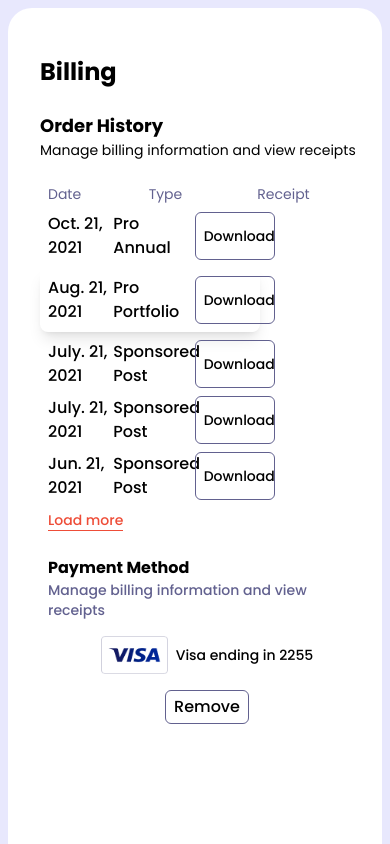
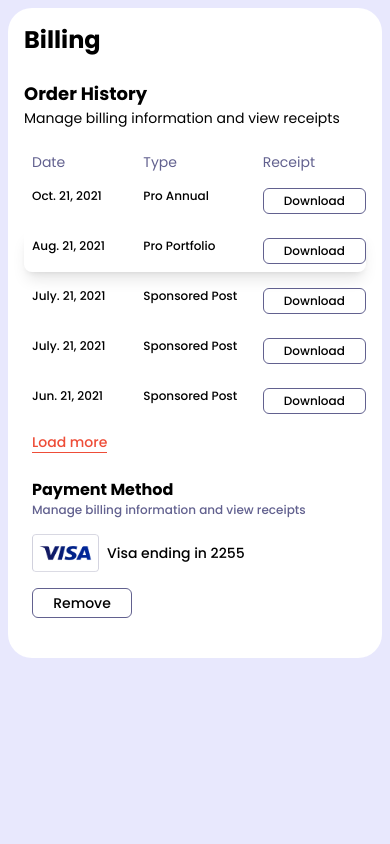
Before and after one commit to john-mc7800/Dashboard, a Next.js app: page / in a window 390 px wide. Shown: the top 844 px of the page. Built offline with nearby package versions, Linux system fonts and the light colour scheme.

Commit message:
completed

```diff
--- a/src/app/page.js
+++ b/src/app/page.js
@@ -7,22 +7,22 @@ export default function Home() {
   return (
     <div className="flex flex-col lg:flex-row items-center">
       {/* Left Side Bar */}
-      <div className="hidden lg:block h-[679px] lg:w-[15vw] w-full bg-orangeColor rounded-3xl z-1 relative lg:left-5"></div>
+      <div className="hidden lg:block h-[740px] lg:w-[15vw] w-full bg-orangeColor rounded-3xl z-1 relative lg:left-5"></div>
 
       {/* Main Grid Layout */}
-      <div className="grid lg:grid-cols-[16vw_1fr_25vw] grid-cols-1 gap-4 lg:h-[610px] w-full lg:w-[89vw] bg-whiteColor rounded-3xl z-2 lg:absolute top-10 lg:left-24">
+      <div className="grid lg:grid-cols-[16vw_1fr_25vw] grid-cols-1 gap-4  lg:h-[680px] w-full lg:w-[89vw] bg-whiteColor rounded-3xl z-2 lg:absolute top-10 lg:left-24 ">
         {/* Leftside Component */}
         <div className="my-10 hidden lg:block">
           <Leftside />
         </div>
 
         {/* Billing Component */}
-        <div className="my-8 lg:ml-12 ml-4">
+        <div className="my-0 lg:my-8 lg:ml-12 ">
           <Billing />
         </div>
 
         {/* Plan Component */}
-        <div className="my-10 lg:mr-16 mr-4">
+        <div className="my-10 lg:mr-16 mr-4 hidden lg:block" >
           <Plan />
         </div>
       </div>
--- a/src/components/Billing.jsx
+++ b/src/components/Billing.jsx
@@ -31,7 +31,7 @@ export default function Billing() {
   ];
 
   return (
-    <div className="p-4">
+    <div className="p-4 ">
       {/* Billing Heading */}
       <h1 className="text-2xl lg:text-[32px] font-bold text-textBlue">
         Billing
@@ -47,7 +47,7 @@ export default function Billing() {
 
       {/* Order History List */}
       <div className="container">
-        <div className="grid grid-cols-3 text-sm my-2">
+        <div className="grid grid-cols-3 gap-4 text-sm my-2">
           <p className="text-textGray pl-2">Date</p>
           <p className="text-textGray">Type</p>
           <p className="text-textGray">Receipt</p>
@@ -55,15 +55,17 @@ export default function Billing() {
         {data.map((item, index) => (
           <div
             key={index}
-            className={`${
+            className={`grid grid-cols-3 gap-4 text-sm lg:max-w-[500px]  my-2 py-2 ${
               item.date === "Aug. 21, 2021" ? "shadow-lg py-2 rounded-lg" : ""
-            } grid grid-cols-3 text-sm w-[220px] lg:max-w-[500px] min-w-[100px] my-2`}
+            }`}
           >
-            <p className="text-base text-textBlue font-medium pl-2">
+            <p className="text-xs md:text-base lg:text-base text-textBlue font-medium pl-2">
               {item.date}
             </p>
-            <p className="text-base text-textBlue font-medium">{item.type}</p>
-            <button className="text-sm sm:text-base text-textBlue font-medium border border-textGray rounded-md mx-2 sm:mx-4 lg:mx-6 px-2 w-20 py-1  sm:w-auto">
+            <p className="text-xs md:text-base lg:text-base text-textBlue font-medium">
+              {item.type}
+            </p>
+            <button className="text-xs md:text-base lg:text-sm sm:text-base text-textBlue font-medium border border-textGray rounded-md px-4 py-1 w-auto">
               {item.action}
             </button>
           </div>
@@ -76,14 +78,14 @@ export default function Billing() {
       {/* Payment Method Section */}
       <div className="ml-2 my-6">
         <div className="">
-          <h1 className="text-base lg:text-lg text-textBlue font-bold">
+          <h1 className="text-base md:text-lg lg:text-lg text-textBlue font-bold">
             Payment Method
           </h1>
-          <p className="text-textGray text-sm font-medium">
+          <p className="text-textGray text-xs md:text-base lg:text-sm font-medium">
             Manage billing information and view receipts
           </p>
         </div>
-        <div className="flex flex-col sm:flex-row justify-between items-center my-4 max-w-full lg:max-w-[500px] min-w-[300px]">
+        <div className="flex flex-col md:flex-row justify-between lg:items-center my-4 max-w-full lg:max-w-[500px] ">
           <div className="flex flex-row items-center gap-2">
             <Image
               src="/images/visa.png"
@@ -96,7 +98,7 @@ export default function Billing() {
               Visa ending in 2255
             </p>
           </div>
-          <button className="text-base text-textBlue font-medium border border-textGray rounded-md px-2 py-1 mt-4 sm:mt-0 sm:mr-8">
+          <button className="text-sm md:text-base w-[100px] text-textBlue font-medium border border-textGray rounded-md px-2 py-1 mt-4  mr-8 lg:mr-0">
             Remove
           </button>
         </div>
```
